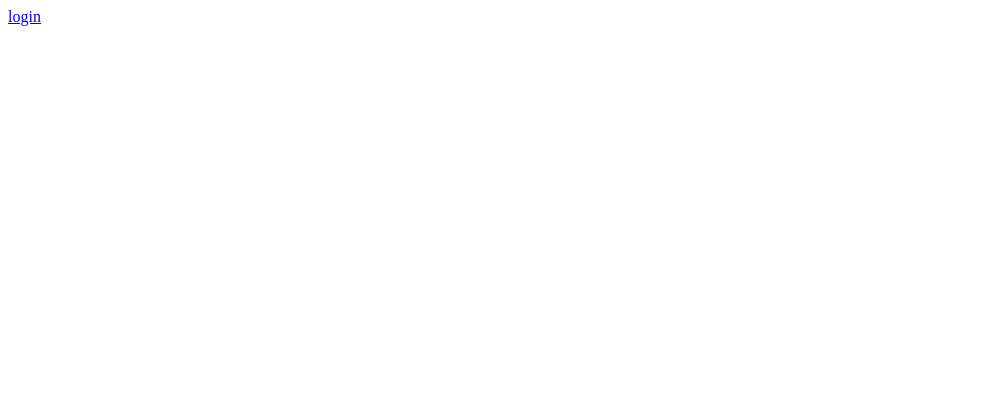
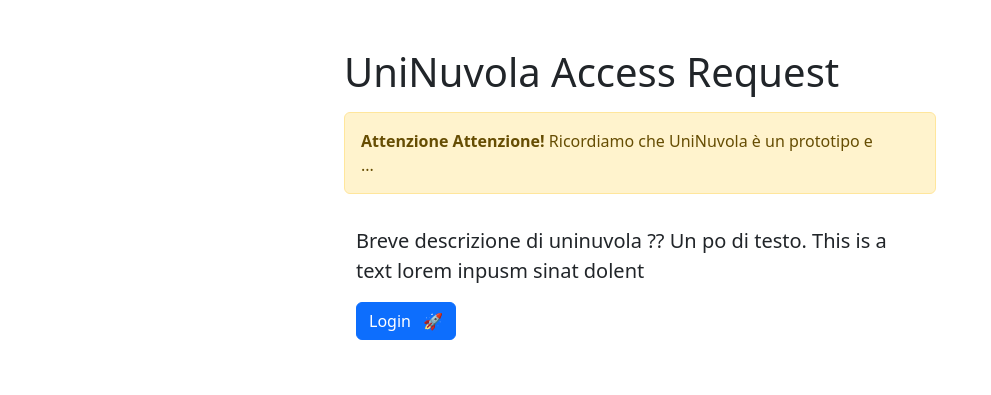
Before and after one commit to UniNuvola/web, a Flask app: page / in a window 1280 px wide. Before the commit the part shown is almost empty. Shown: the top 395 px of the page, without its empty margins (0-991 px from the left). Run offline with Flask 3, Linux system fonts and the light colour scheme.

Commit message:
🌐 (home.html): refactor and extend the template to include Bootstrap framework, add a disclaimer, and improve layout and design.

```diff
--- a/templates/home.html
+++ b/templates/home.html
@@ -1,8 +1,52 @@
+<!DOCTYPE html>
+<html lang="en">
+  <head>
+    <meta charset="UTF-8">
+    <meta name="viewport" content="width=device-width, initial-scale=1">
+    <title></title>
+
+     <!-- Bootstrap -->
+    <link href="https://cdn.jsdelivr.net/npm/bootstrap@5.3.3/dist/css/bootstrap.min.css" rel="stylesheet" integrity="sha384-QWTKZyjpPEjISv5WaRU9OFeRpok6YctnYmDr5pNlyT2bRjXh0JMhjY6hW+ALEwIH" crossorigin="anonymous">
+    <script src="https://cdn.jsdelivr.net/npm/bootstrap@5.3.3/dist/js/bootstrap.bundle.min.js" integrity="sha384-YvpcrYf0tY3lHB60NNkmXc5s9fDVZLESaAA55NDzOxhy9GkcIdslK1eN7N6jIeHz" crossorigin="anonymous"></script>
+  </head>
+  <body>
+    <div class="col-md-6 mx-auto p-4 py-md-5">
+    <!-- <div class="container text-center"> -->
+      <main>
+
+        <!-- Title/Header -->
+        <div class="row">
+          <div class="col">
+            <h1>UniNuvola Access Request</h1>
+          </div>
+        </div>
+
+        <!-- Prototipo Disclaimer -->
+        <div class="row py-md-2">
+          <div class="col">
+            <div class="alert alert-warning alert-dismissible fade show" role="alert">
+              <strong>Attenzione Attenzione!</strong> Ricordiamo che UniNuvola è un prototipo e ...
+            </div>
+          </div>
+        </div>
+
+        <!-- Description and Login -->
+        <div class="row mx-auto py-md-2">
+          <div class="col">
+            <p class="fs-5">Breve descrizione di uninuvola ?? Un po di testo. This is a text lorem inpusm sinat dolent</p>
+
             {% if user %}
               <pre>
               {{ user|tojson }}
               </pre>
-<a href="/logout">logout</a>
+
+              <a href="/logout"><button type="button" class="btn btn-primary">Logut</button></a>
             {% else %}
-<a href="/login">login</a>
+              <a href="/login"><button type="button" class="btn btn-primary">Login &nbsp;  🚀</button></a>
             {% endif %}
+          </div>
+        </div>
+      </main>
+    </div>
+  </body>
+</html>
```
Lines whose indentation alone changed are shown as unchanged.
